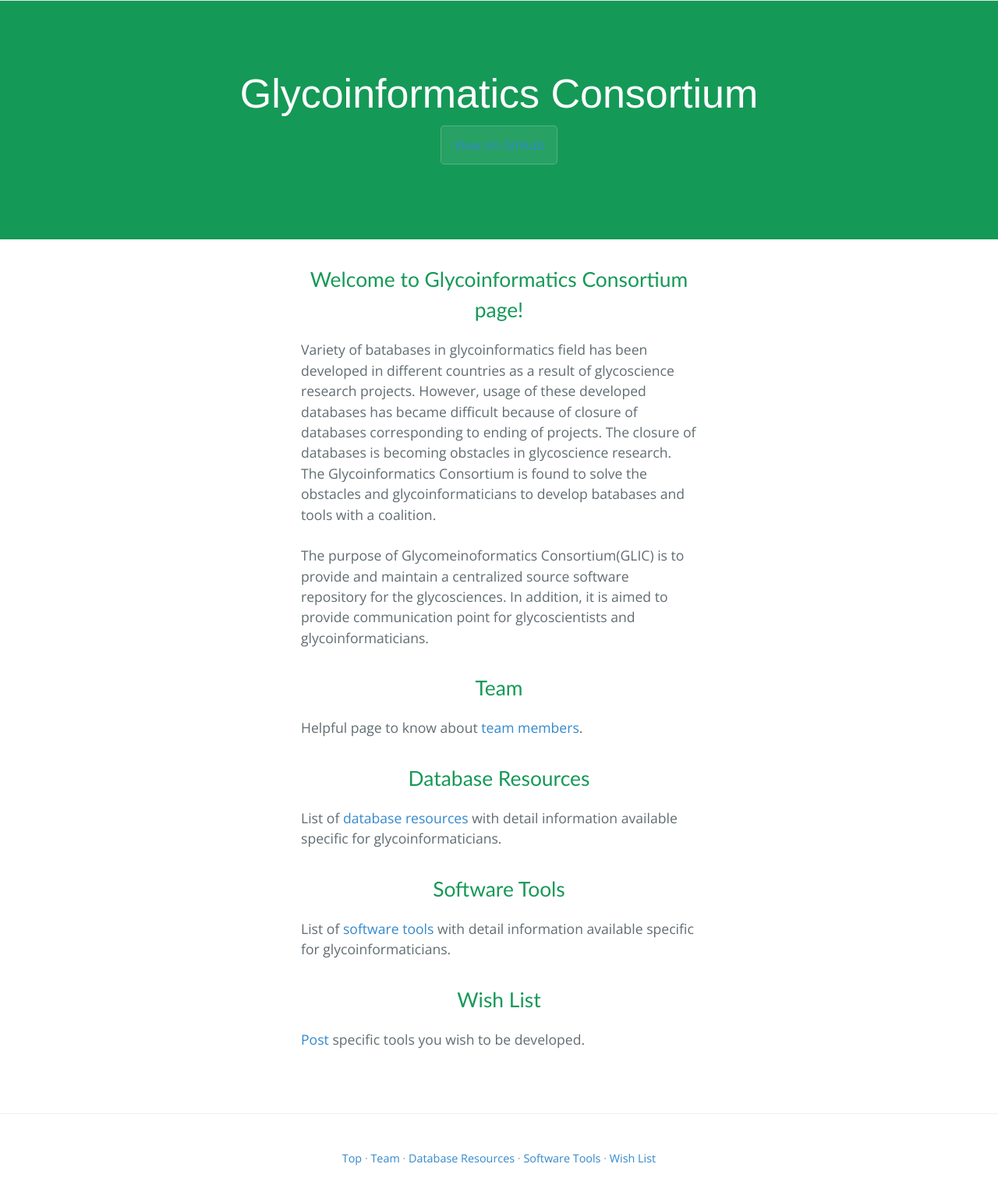
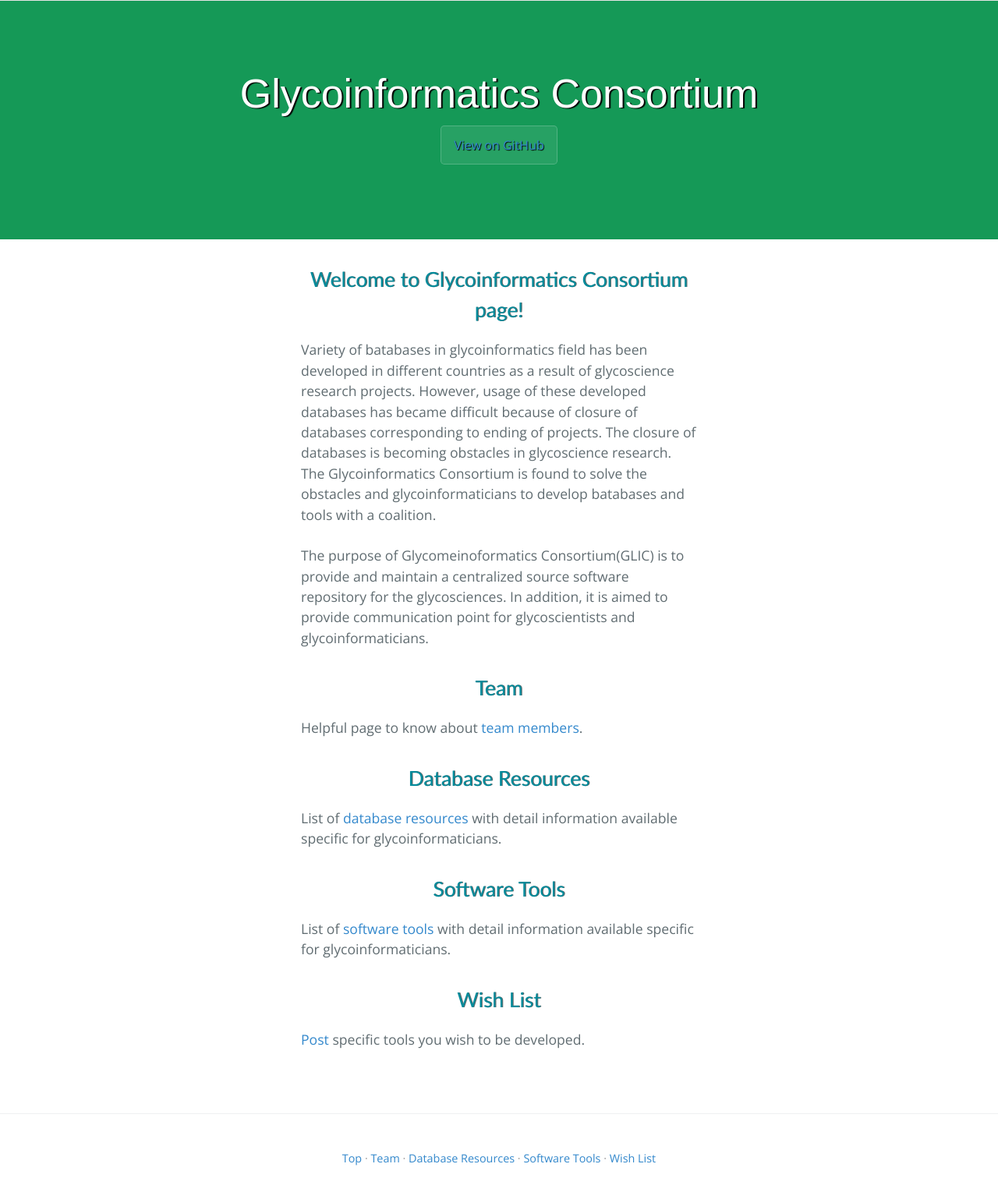
Before and after one commit to glycoinfo/glic-old, a Jekyll site: the page built from index.md, in a window 1280 px wide. Shown: the whole page at 78% size. Built offline with Jekyll 4.4.1, drawn with Linux system fonts in a browser that asks for light colours; nearby versions of some CDN libraries; Markdown is read by kramdown in place of the engine named in the settings.

Commit message:
Update stylesheet.css

```diff
--- a/css/stylesheet.css
+++ b/css/stylesheet.css
@@ -58,11 +58,8 @@
   text-align: center;
   background-color: #159957;
   /*background-image: linear-gradient(120deg, #155799, #159957);*/
-  background-image: liner-gradient(10deg, #7C01AC, #06E1D9, #2804DC)
-  text-shadow: 1px 1px 1px #000;
-  -moz-box-shadow: 1px 1px 1px #000;　/* Firefox用 */
-  -webkit-box-shadow: 1px 1px 1px #000;　/* Safari,Google Chrome用 */
-}
+  background-image: liner-gradient(10deg, #7C01AC, #06E1D9, #2804DC);
+  text-shadow: 1px 1px 1px #000;}
 
 @media screen and (min-width: 64em) {
   .page-header {
@@ -79,7 +76,8 @@
 .project-name {
   margin-top: 0;
   margin-bottom: 0.1rem;
-  font-family:Arial,Helvetica Neue,Helvetica,sans-serif;}
+  font-family:Arial,Helvetica Neue,Helvetica,sans-serif;
+  text-shadow:2px 1px 1px #000;}
 
 @media screen and (min-width: 64em) {
   .project-name {
@@ -118,7 +116,8 @@
   margin-top: 2rem;
   margin-bottom: 1rem;
   font-weight: normal;
-  color: #159957;
+  color: #008B9B;
+  text-shadow:1px 0 0 #696969;
   font-family: Gill Sans,Gill Sans MT,Calibri,sans-serif;}
 .main-content p {
   margin-bottom: 1em; }
```
